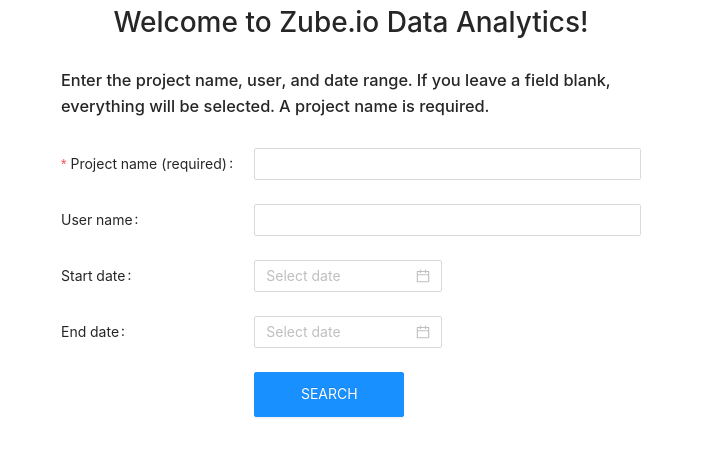
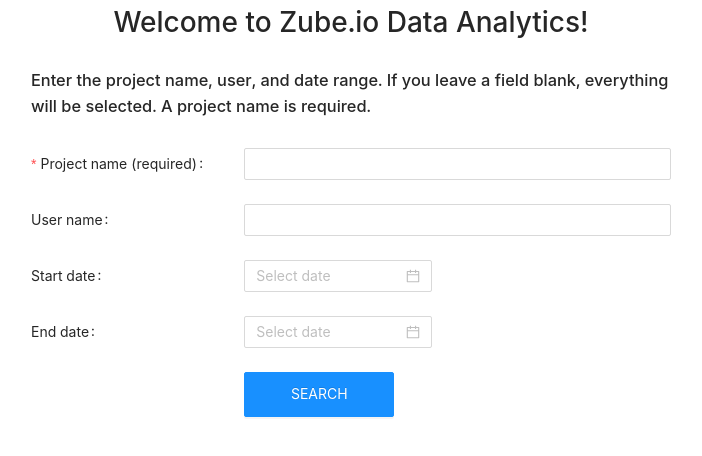
Before and after one commit to ChessMathNerd/Charter-Go, a React (Create React App) app: page / in a window 1280 px wide. Shown: the top 456 px of the page, without its empty margins (289-991 px from the left). Built offline with nearby package versions, Linux system fonts and the light colour scheme.

Commit message:
Fixed screen size difference visual issues

```diff
--- a/src/components/Menu.js
+++ b/src/components/Menu.js
@@ -26,7 +26,7 @@
     return (
         <>
             <F1>
-                <Button type="primary" onClick={ backToHome } style={{width: 100}}>Back</Button>
+                <Button type="primary" onClick={ backToHome } style={{width: 100}}>New Search</Button>
                 <Button type="primary" onClick={ toDeploy } style={{width: 100}}>Deployment</Button>
                 <Button type="primary" onClick={ toBurnDown } style={{width: 100}}>Burn Down</Button>
                 <Button type="primary" onClick={ toBurnUp } style={{width: 100}}>Burn Up</Button>
@@ -44,5 +44,4 @@
     display: flex;
     padding: 8px 30px;
     justify-content: space-between;
-
 `
--- a/src/components/pages/Home.js
+++ b/src/components/pages/Home.js
@@ -16,16 +16,15 @@
     return (
         <div>
             <F1><h1>Welcome to Zube.io Data Analytics!</h1></F1>
-
             <F2><h3>
                 Enter the project name, user, and date range.
                 If you leave a field blank, everything will be selected.
                 A project name is required.
             </h3></F2>
+
             <F2>
                 <Form name="basic" labelCol={{ span: 8 }} labelAlign="left"
-                    wrapperCol={{ span: 16 }} initialValues={{ remember: true }} autoComplete="off">
-                    <Form.Item
+                    wrapperCol={{ span: 16 }} initialValues={{ remember: true }} autoComplete="off">                        <Form.Item
                         label="Project name (required)"
                         name="projectName"
                         rules={[{ required: true, message: "Please input a project name"}]}>
@@ -55,7 +54,7 @@
                             SEARCH
                         </Button>
                     </Form.Item>
-               </Form>
+                </Form>
             </F2>
         </div>
   );
@@ -71,8 +70,8 @@
 `
 
 const F2 = styled.div`
-    padding: 10px 350px;
-    max-width: 1380px;
+    padding: 10px 25vw;
+    width: 100vw;
     display: flex;
     flex-direction: column;
 `
```
Also changed, not shown: src/App.js (+16 -0 lines).
